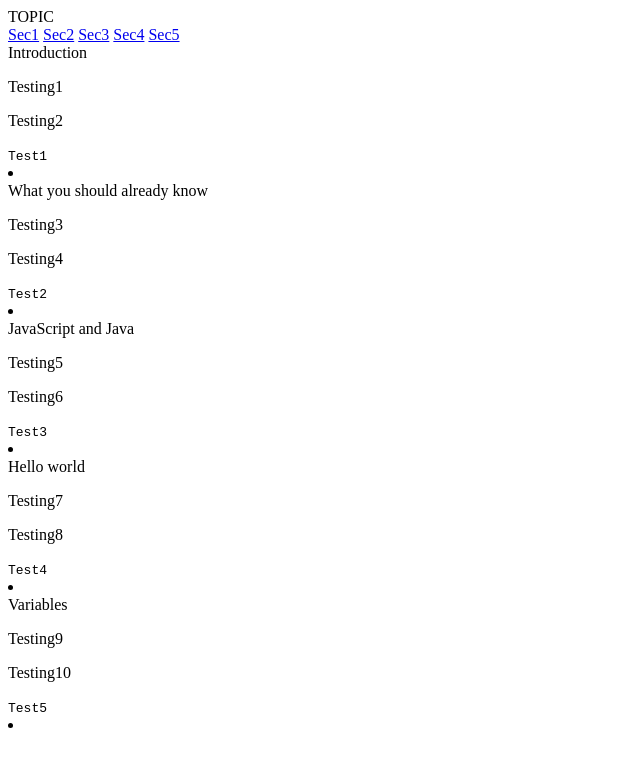
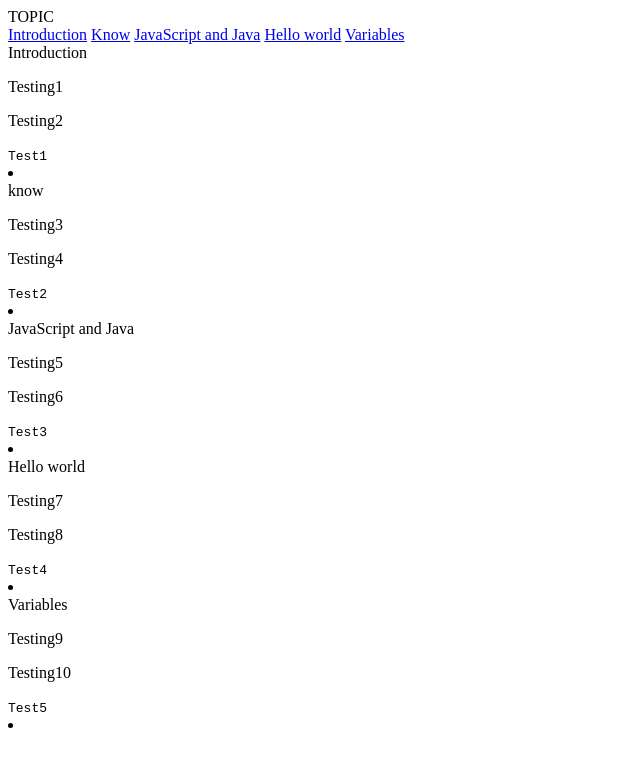
Before and after one commit to wildanvin/microverse20FEB2020, a plain HTML site: page index.html in a window 1280 px wide. Shown: the whole page, without its empty margins (0-640 px from the left). Drawn offline with Linux system fonts and the light colour scheme.

Commit message:
FT/story 11-12

```diff
--- a/index.html
+++ b/index.html
@@ -11,11 +11,11 @@
     <main id="main-doc">
       <nav id="navbar">
         <header>TOPIC</header>
-        <a class="nav-link" href="#">Sec1</a>
-        <a class="nav-link" href="#">Sec2</a>
-        <a class="nav-link" href="#">Sec3</a>
-        <a class="nav-link" href="#">Sec4</a>
-        <a class="nav-link" href="#">Sec5</a>
+        <a class="nav-link" href="#introduction">Introduction</a>
+        <a class="nav-link" href="#know">Know</a>
+        <a class="nav-link" href="#JavaScript_and_Java">JavaScript and Java</a>
+        <a class="nav-link" href="#hello_world">Hello world</a>
+        <a class="nav-link" href="#variables">Variables</a>
       </nav>
       <section class="main-section" id="introduction">
         <header>Introduction</header>
@@ -24,8 +24,8 @@
         <code>Test1</code>
         <li></li>
       </section>
-      <section class="main-section" id="what_you_should_already_know">
-        <header>What you should already know<header>
+      <section class="main-section" id="know">
+        <header>know<header>
           <p>Testing3</p>
           <p>Testing4</p>
           <code>Test2</code>
```
